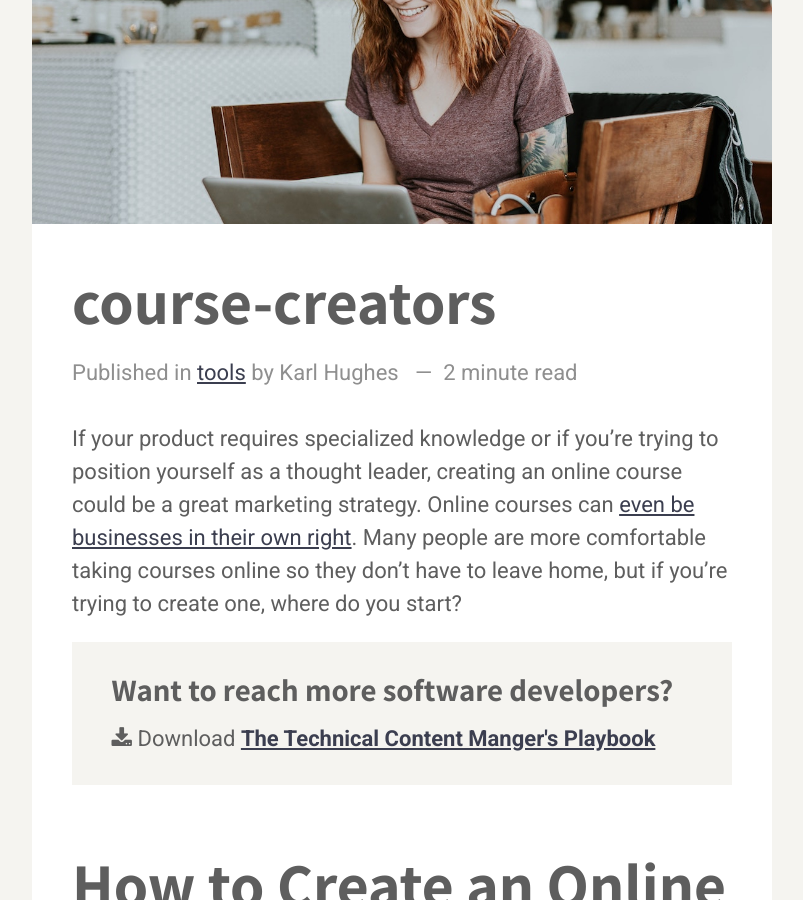
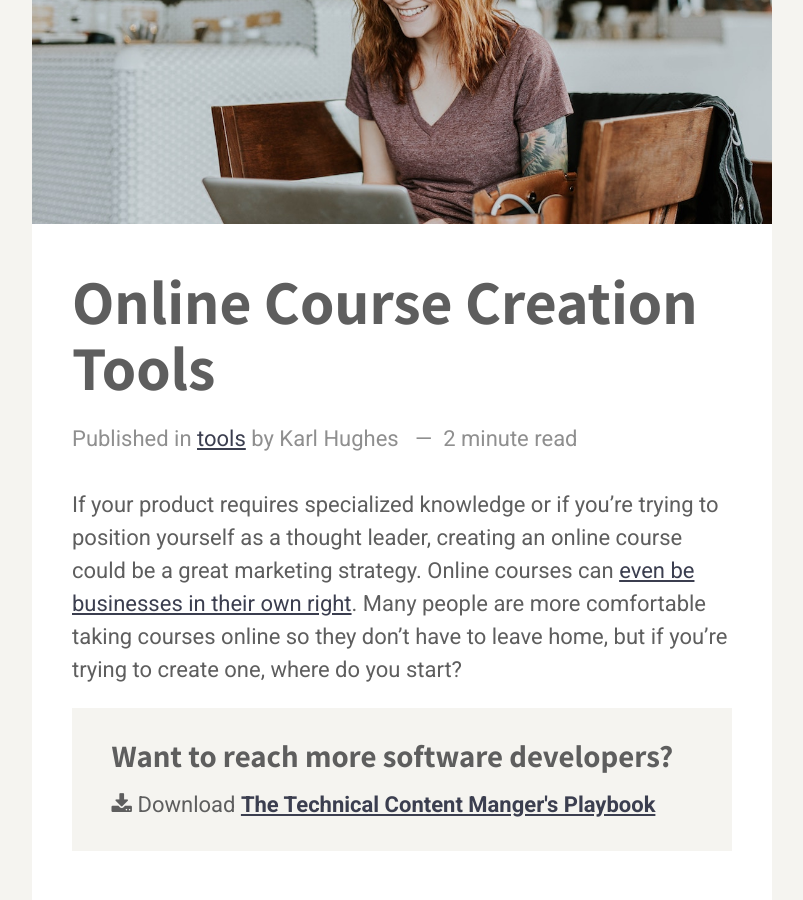
Before and after one commit to karllhughes/learn, a Jekyll site: the page built from _posts/2020-12-19-course-creators.md, in a window 1280 px wide and 900 px high, scrolled down 335 px. Shown: the whole window, without its empty margins (238-1041 px from the left). Built offline with Jekyll 4.4.1, drawn with Linux system fonts in a browser that asks for light colours; a script that is not in the unit is left out.

Commit message:
Update Posts “2020-12-19-course-creators”

```diff
--- a/_posts/2020-12-19-course-creators.md
+++ b/_posts/2020-12-19-course-creators.md
@@ -1,6 +1,6 @@
 ---
 layout: post
-title: course-creators
+title: Online Course Creation Tools
 description: If your product requires specialized knowledge or if you're trying
   to position yourself as a thought leader, creating an online course could be a
   great marketing strategy.
```
